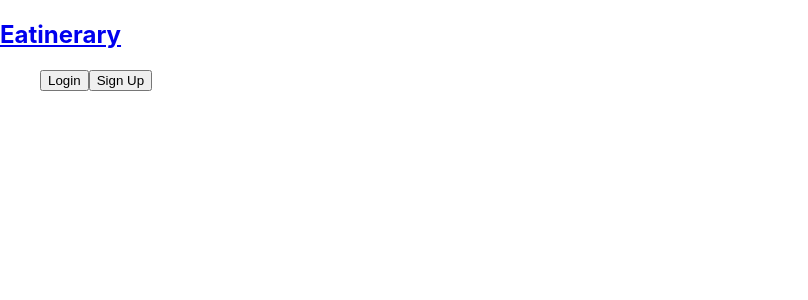
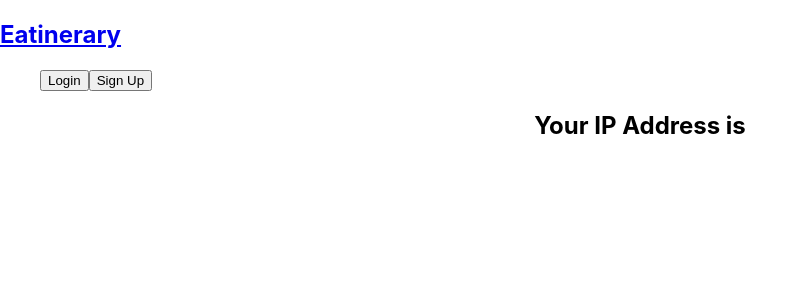
Before and after one commit to C-Guadagnino/Eatinerary, a React (Create React App) app in the folder ghi/app/: page / in a window 1280 px wide. Shown: the top 300 px of the page, without its empty margins (0-808 px from the left). Built offline with nearby package versions, Linux system fonts and the light colour scheme; no server answers.

Commit message:
homepage, login, logout, signup react all working

```diff
--- a/ghi/app/package.json
+++ b/ghi/app/package.json
@@ -6,6 +6,7 @@
     "@testing-library/jest-dom": "^5.16.4",
     "@testing-library/react": "^13.3.0",
     "@testing-library/user-event": "^13.5.0",
+    "axios": "^0.27.2",
     "bootstrap": "^5.1.3",
     "react": "^18.1.0",
     "react-dom": "^18.1.0",
--- a/ghi/app/src/App.js
+++ b/ghi/app/src/App.js
@@ -18,6 +18,7 @@ function App() {
       <Nav token={token} />
       <div className='container-fluid p-0'>
         <Routes>
+          <Route path="/" element={<HomePage />} />
           <Route Path='users'>
             <Route path='login' element={<Login token={token} login={login} />} />
             <Route path='logout' element={<Logout logout={logout} />} />
```
Also changed, not shown: 1 other file (tests, documents, lock files or other folders).
